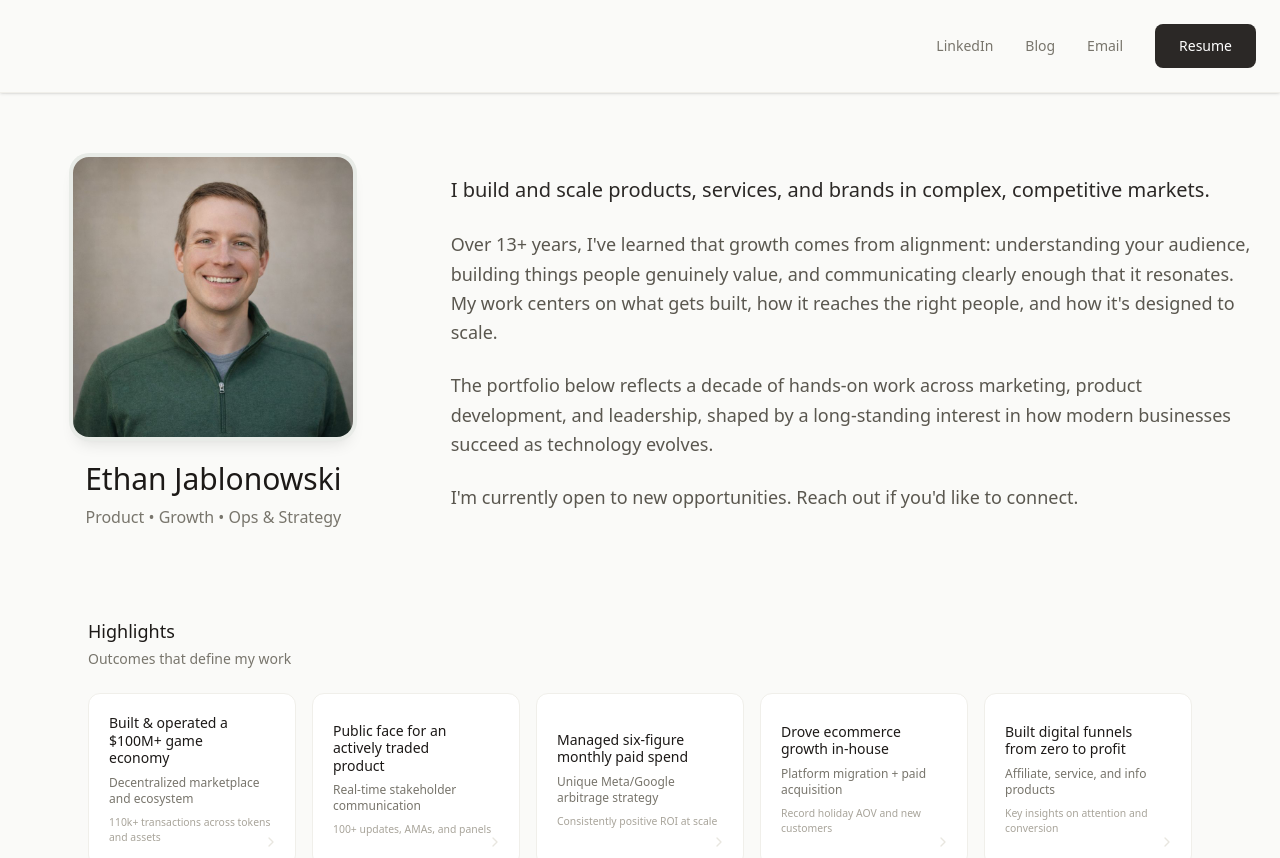
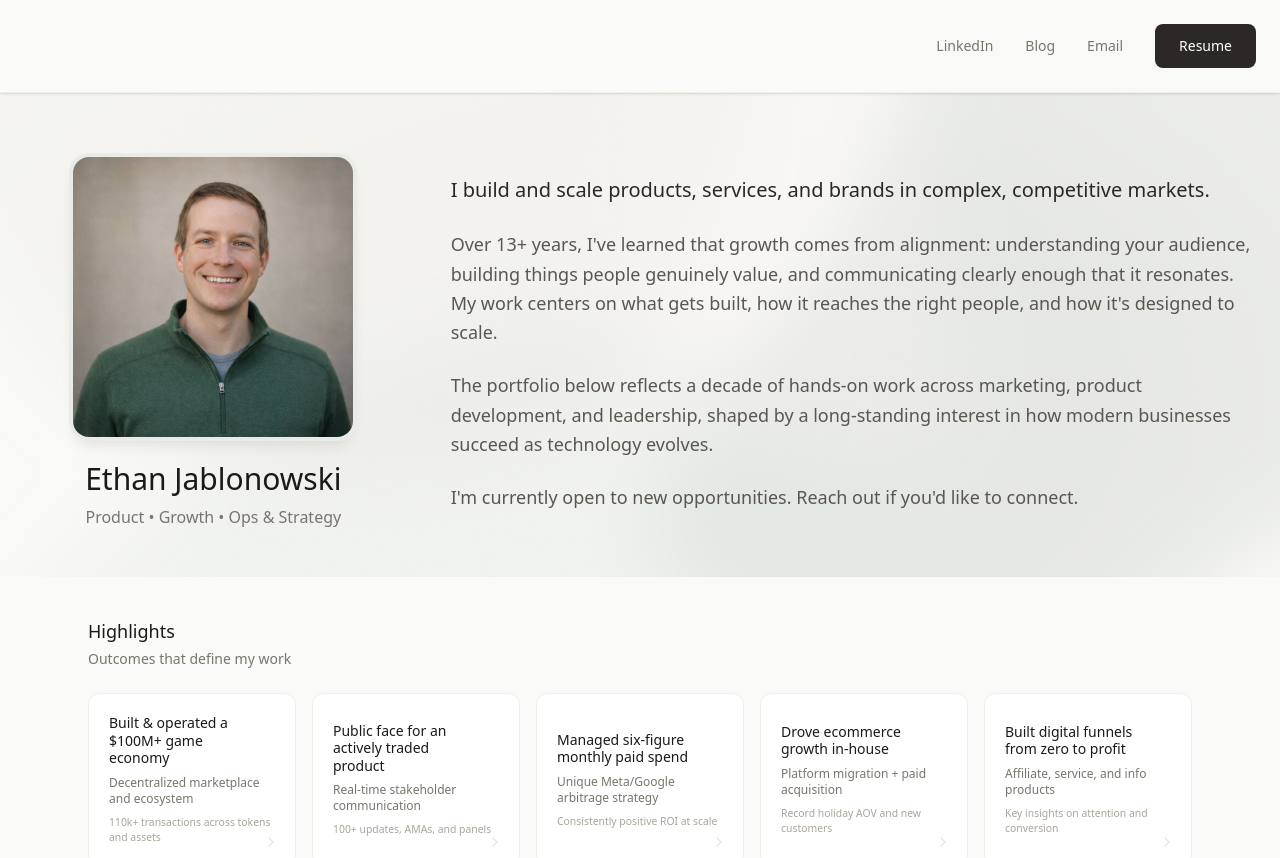
Before and after one commit to EthanJablonowski/career-dashboard, a Next.js app in the folder career-dashboard/: page / in a window 1280 px wide. Shown: the top 858 px of the page. Built offline with nearby package versions, Linux system fonts and the light colour scheme.

Commit message:
Fix ambient background layering and typo in Early Growth Marketing
- Move background color into AmbientBackground component
- Fix z-index stacking so blobs show through content
- Add missing "of" in Early Growth Marketing snapshot text

Co-Authored-By: Claude Opus 4.5 <noreply@anthropic.com>

```diff
--- a/career-dashboard/app/page.tsx
+++ b/career-dashboard/app/page.tsx
@@ -50,8 +50,9 @@ export default function Home() {
   }, []);
 
   return (
-    <main className="min-h-screen bg-warm-50 relative">
+    <>
       <AmbientBackground />
+      <main className="min-h-screen relative" style={{ zIndex: 1 }}>
         <TopNav />
         <Overview />
         <Highlights />
@@ -67,5 +68,6 @@ export default function Home() {
         </div>
         <ProjectDrawer onJumpToFilter={handleJumpToFilter} />
       </main>
+    </>
   );
 }
--- a/career-dashboard/components/AmbientBackground.tsx
+++ b/career-dashboard/components/AmbientBackground.tsx
@@ -259,8 +259,8 @@ export default function AmbientBackground() {
 
   return (
     <div
-      className="fixed inset-0 overflow-hidden pointer-events-none"
-      style={{ zIndex: -1 }}
+      className="fixed inset-0 overflow-hidden pointer-events-none bg-warm-50"
+      style={{ zIndex: 0 }}
       aria-hidden="true"
     >
       {/* SVG layer with morphing blobs */}
--- a/career-dashboard/data/projects.ts
+++ b/career-dashboard/data/projects.ts
@@ -547,7 +547,7 @@ export const projects: Project[] = [
     dateStart: "Jan 2014",
     dateEnd: "Feb 2018",
     nodeType: "primary",
-    snapshot: "Early hands-on period of 'learning by doing' across a range projects to understand the fundamentals of building a business with the internet.",
+    snapshot: "Early hands-on period of 'learning by doing' across a range of projects to understand the fundamentals of building a business with the internet.",
     bullets: [],
     skills: [],
     sections: {
```
Lines whose indentation alone changed are shown as unchanged.
